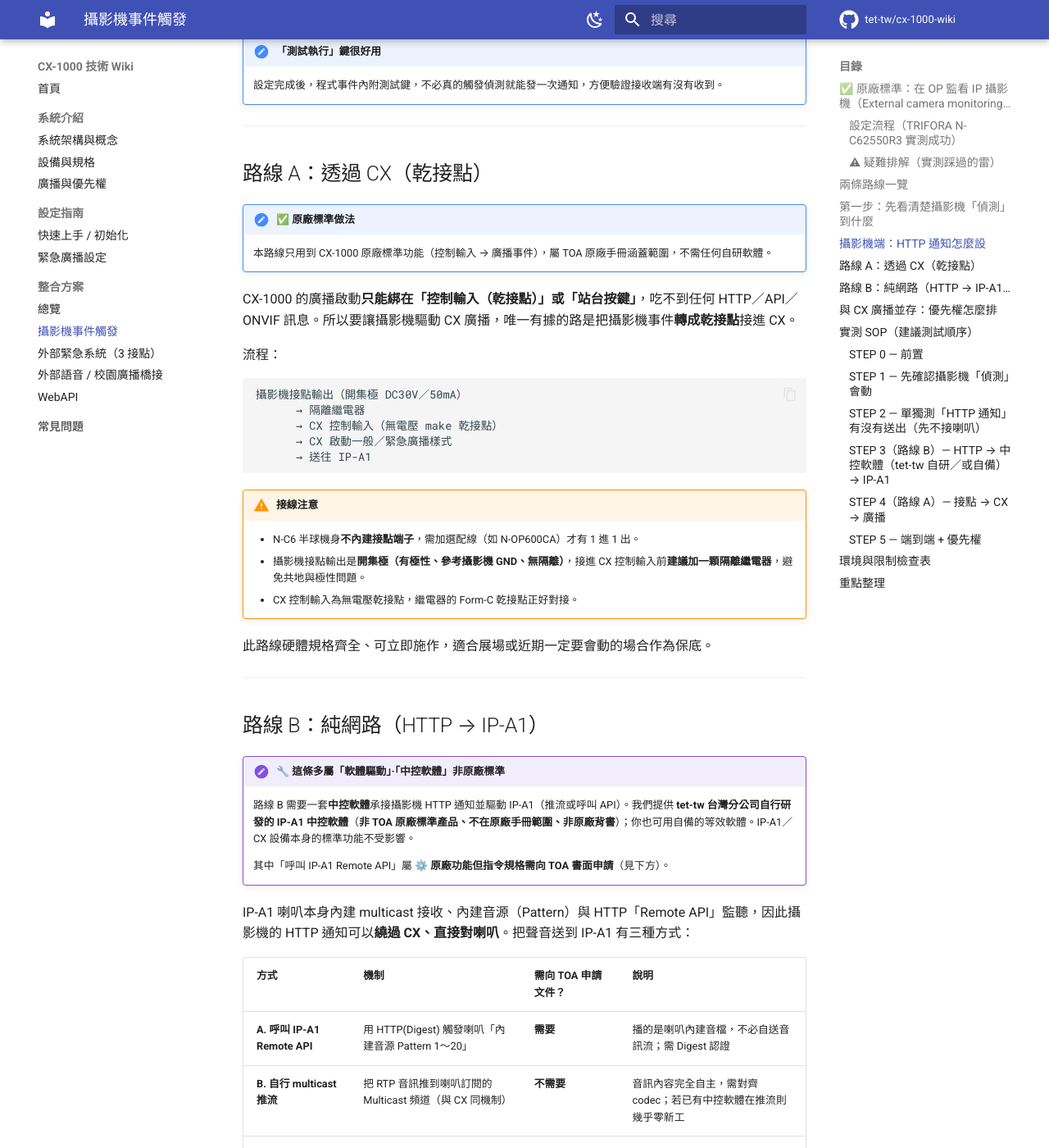
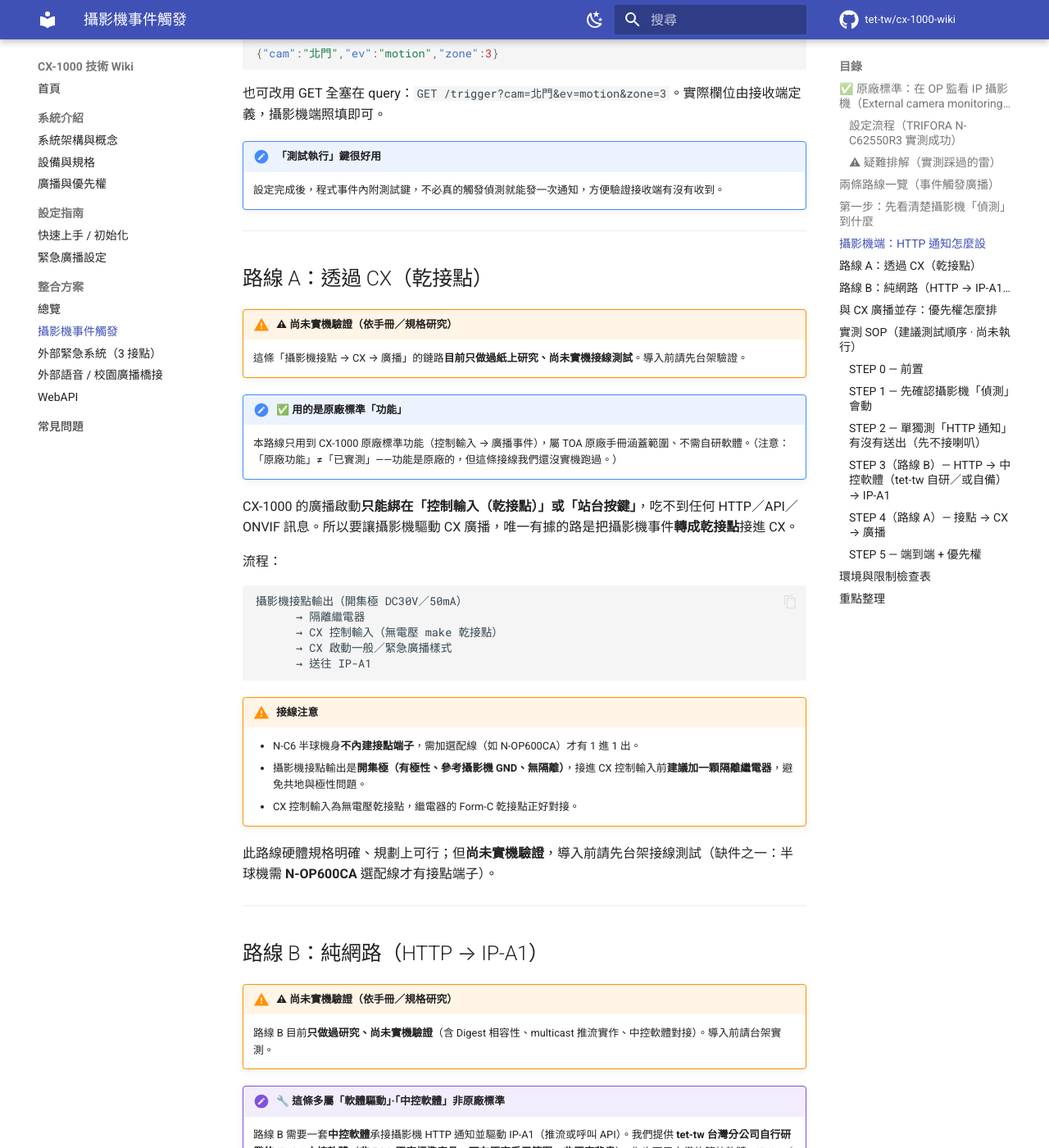
Before and after one commit to tet-tw/cx-1000-wiki, an MkDocs documentation site: the page built from docs/integrations/camera.md, in a window 1280 px wide and 1400 px high, scrolled down 3931 px. Shown: the whole window at 82% size. Built offline with MkDocs 1.6.1 and Material for MkDocs 9.7.7, drawn with Linux system fonts in a browser that asks for light colours; comment, search, counter and statistics services are not loaded; some of the changed text lies outside the part shown.

Commit message:
docs(camera): 路線 A/B 標示「尚未實機驗證」，與已實測的 OP 監看區分
- 兩條路線一覽加驗證狀態欄(⚠未實測)+頂部警語
- 路線 A：加未實測警語、原廠「功能」≠已實測澄清、移除「可立即施作」誇大
- 路線 B：加未實測警語
- 實測 SOP 改標「尚未執行」；重點整理註明僅監看已實測

Co-Authored-By: Claude Opus 4.8 <noreply@anthropic.com>

```diff
--- a/docs/integrations/camera.md
+++ b/docs/integrations/camera.md
@@ -52,12 +52,15 @@ TRIFORA N-C6 系列網路攝影機偵測到畫面事件後，可用「HTTP 通
 
 ---
 
-## 兩條路線一覽
+## 兩條路線一覽（事件觸發廣播）
 
-| 路線 | 作法 | 需要什麼 | 適合情境 |
+!!! warning "⚠ 以下兩條路線「尚未實機驗證」"
+    本頁**上方的「OP 監看攝影機」已實測成功**；但下面的「攝影機事件 → 觸發廣播」**路線 A、B 目前僅依 TOA 手冊與規格書研究，尚未實機接線驗證**。內容供規劃參考，實際導入前請以台架／現場實測為準。驗證完成後本頁會把該路線改標為 ✅ 並補上實測記錄。
+
+| 路線 | 作法 | 需要什麼 | 驗證狀態 |
 |---|---|---|---|
-| **A. 透過 CX（硬體）** | 攝影機接點輸出 → 隔離繼電器 → CX 控制輸入 → CX 啟動廣播 → 送 IP-A1 | 攝影機加裝接點選配線、繼電器 | 想沿用 CX 既有廣播分區與流程；規格齊全、可立即施作 |
-| **B. 純網路（HTTP）** | 攝影機發 HTTP 通知 → 直接／經中控軟體 → IP-A1 播放 | 攝影機與喇叭同網段、IP-A1 韌體 3.6.0 以上 | 想省線材、只針對特定喇叭快速播警告 |
+| **A. 透過 CX（硬體）** | 攝影機接點輸出 → 隔離繼電器 → CX 控制輸入 → CX 啟動廣播 → 送 IP-A1 | 接點選配線（N-OP600CA）、隔離繼電器 | ⚠ **未實測**（依手冊研究） |
+| **B. 純網路（HTTP）** | 攝影機發 HTTP 通知 → 中控軟體 → IP-A1 播放 | 攝影機與喇叭同網段、IP-A1 韌體 3.6.0＋、中控軟體 | ⚠ **未實測**（依手冊研究） |
 
 兩條路線**不互斥**，可同時保留、依需求先後導入。
 
@@ -125,8 +128,11 @@ Content-Type: application/json
 
 ## 路線 A：透過 CX（乾接點）
 
-!!! note "✅ 原廠標準做法"
-    本路線只用到 CX-1000 原廠標準功能（控制輸入 → 廣播事件），屬 TOA 原廠手冊涵蓋範圍，不需任何自研軟體。
+!!! warning "⚠ 尚未實機驗證（依手冊／規格研究）"
+    這條「攝影機接點 → CX → 廣播」的鏈路**目前只做過紙上研究、尚未實機接線測試**。導入前請先台架驗證。
+
+!!! note "✅ 用的是原廠標準「功能」"
+    本路線只用到 CX-1000 原廠標準功能（控制輸入 → 廣播事件），屬 TOA 原廠手冊涵蓋範圍、不需自研軟體。（注意：「原廠功能」≠「已實測」——功能是原廠的，但這條接線我們還沒實機跑過。）
 
 CX-1000 的廣播啟動**只能綁在「控制輸入（乾接點）」或「站台按鍵」**，吃不到任何 HTTP／API／ONVIF 訊息。所以要讓攝影機驅動 CX 廣播，唯一有據的路是把攝影機事件**轉成乾接點**接進 CX。
 
@@ -145,11 +151,14 @@ CX-1000 的廣播啟動**只能綁在「控制輸入（乾接點）」或「站
     - 攝影機接點輸出是**開集極（有極性、參考攝影機 GND、無隔離）**，接進 CX 控制輸入前**建議加一顆隔離繼電器**，避免共地與極性問題。
     - CX 控制輸入為無電壓乾接點，繼電器的 Form-C 乾接點正好對接。
 
-此路線硬體規格齊全、可立即施作，適合展場或近期一定要會動的場合作為保底。
+此路線硬體規格明確、規劃上可行；但**尚未實機驗證**，導入前請先台架接線測試（缺件之一：半球機需 **N-OP600CA** 選配線才有接點端子）。
 
 ---
 
 ## 路線 B：純網路（HTTP → IP-A1）
+
+!!! warning "⚠ 尚未實機驗證（依手冊／規格研究）"
+    路線 B 目前**只做過研究、尚未實機驗證**（含 Digest 相容性、multicast 推流實作、中控軟體對接）。導入前請台架實測。
 
 !!! tetplus "🔧 這條多屬「軟體驅動」·「中控軟體」非原廠標準"
     路線 B 需要一套**中控軟體**承接攝影機 HTTP 通知並驅動 IP-A1（推流或呼叫 API）。我們提供 **tet-tw 台灣分公司自行研發的 IP-A1 中控軟體**（**非 TOA 原廠標準產品、不在原廠手冊範圍、非原廠背書**）；你也可用自備的等效軟體。IP-A1／CX 設備本身的標準功能不受影響。
@@ -220,7 +229,10 @@ IP-A1 接收端的預設優先權（可自訂順序）：
 
 ---
 
-## 實測 SOP（建議測試順序）
+## 實測 SOP（建議測試順序 · 尚未執行）
+
+!!! warning "這是「待執行」的測試步驟，不是已完成的驗證"
+    以下是**規劃好、但尚未實際跑過**的路線 A／B 測試順序。等實機驗證完成，本頁會把對應路線改標為 ✅ 並補上實測記錄（如上方「OP 監看」那段）。
 
 實地測試建議「由淺入深、逐段確認」——每一段都能獨立驗證，出問題容易定位。
 
@@ -300,7 +312,7 @@ IP-A1 接收端的預設優先權（可自訂順序）：
 
 ## 重點整理
 
-- 攝影機事件可用**乾接點（經 CX）**或**HTTP（直接對 IP-A1）**兩條路觸發廣播，兩者可並存、可先後導入。
+- 攝影機事件可用**乾接點（經 CX）**或**HTTP（直接對 IP-A1）**兩條路觸發廣播，兩者可並存、可先後導入。（⚠ 這兩條**目前尚未實機驗證**；本頁只有「OP 監看攝影機」已實測成功。）
 - N-C6 **內建偵測是動体偵測，不是 AI 人物／滯留辨識**；後者需另裝擴充 App，需求要先對清楚。
 - CX 廣播啟動**只吃乾接點或按鍵**，網路事件進不了 CX，所以純網路方案要繞過 CX、直接對 IP-A1。
 - 送聲音到 IP-A1 三種方式中，**Remote API 需向 TOA 申請不公開的指令規格書**；**自行 multicast 推流則免申請**，是最務實的純網路做法。
```
